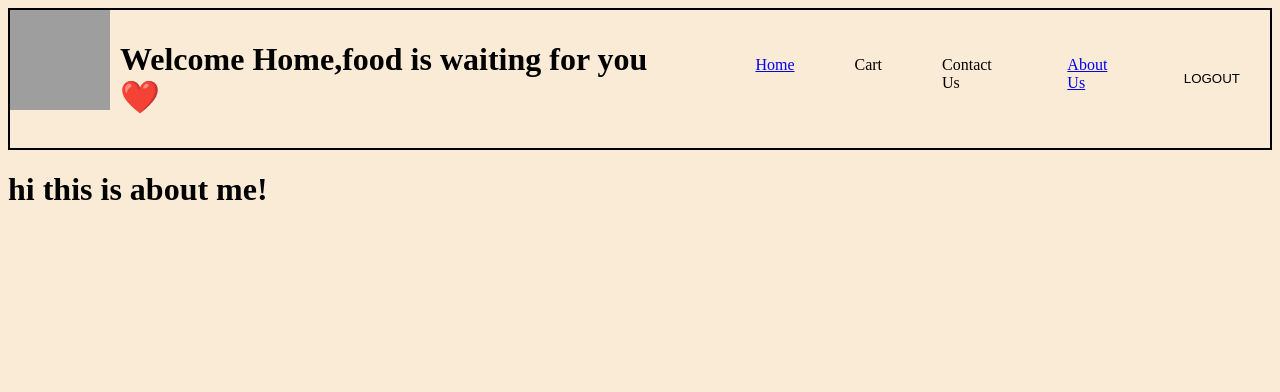
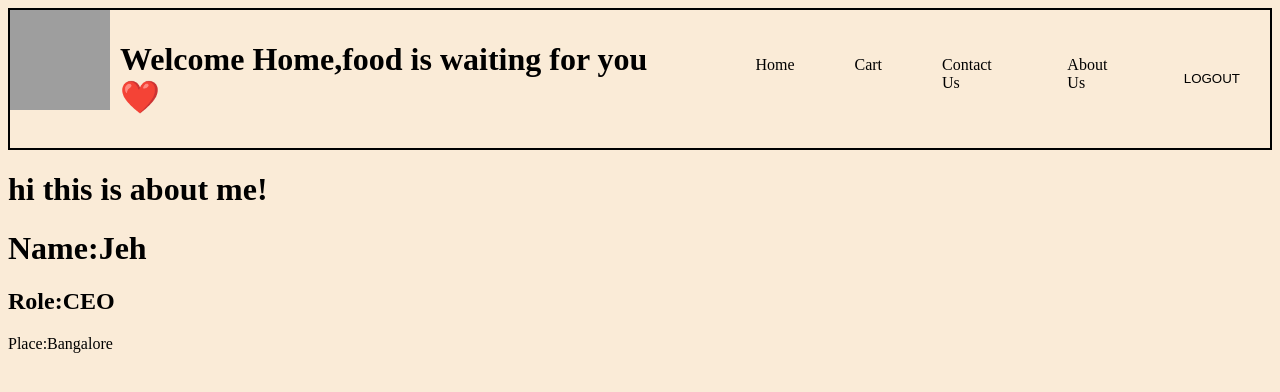
Before and after one commit to Bhumikakm980/Online_food_ordering_app, a React (Vite) app: page /about in a window 1280 px wide. Shown: the top 392 px of the page. Built offline with nearby package versions, Linux system fonts and the light colour scheme; grey boxes are pictures that could not be loaded.

Commit message:
started with class component

```diff
--- a/src/App.css
+++ b/src/App.css
@@ -94,3 +94,7 @@ border: 2px solid black;
 .filter-button div{
   margin: 5px;
 }
+.link-id{
+  text-decoration: none;
+  color: inherit;
+}
--- a/src/components/Aboutus.jsx
+++ b/src/components/Aboutus.jsx
@@ -1,8 +1,10 @@
+import { User } from "./User";
+
 const Aboutus=()=>{
     return(
         <>
         <h1>hi this is about me!</h1>
-
+        <User></User>
         </>
     )
 }
--- a/src/components/Body.jsx
+++ b/src/components/Body.jsx
@@ -76,7 +76,7 @@ const Body=()=>{
         return <Restocard restoProp={item}></Restocard>
         })} */}
        {filetredRestorants.map((item)=>{
-        return <Link key={item.info.id} to={"/restomenu/"+item.info.id}><Restocard restoProp={item}></Restocard></Link>
+        return <Link className="link-id" key={item.info.id} to={"/restomenu/"+item.info.id}><Restocard restoProp={item}></Restocard></Link>
         })}
       </div>
       </>
--- a/src/components/Header.jsx
+++ b/src/components/Header.jsx
@@ -18,10 +18,10 @@ const Headers=()=>{
         <img src={LOGO_URL}></img>
         <h1>Welcome Home,food is waiting for you❤️</h1>
         <ul>
-          <Link to="/"><li>Home</li></Link>
+          <Link to="/" className="link-id"><li>Home</li></Link>
           <li>Cart</li>
           <li>Contact Us</li>
-          <li><Link to="/about">About Us</Link></li>
+          <li><Link to="/about" className="link-id">About Us</Link></li>
           <button className="btn-toggle" onClick={clickedOnInto}>{btnToggle?"LOGOUT":"LOGIN"}</button>
         </ul>
 
--- /dev/null
+++ b/src/components/User.jsx
@@ -0,0 +1,9 @@
+export const User=()=>{
+    return(
+        <div>
+            <h1>Name:Jeh</h1>
+            <h2>Role:CEO</h2>
+            <p>Place:Bangalore</p>
+        </div>
+    )
+}
```
